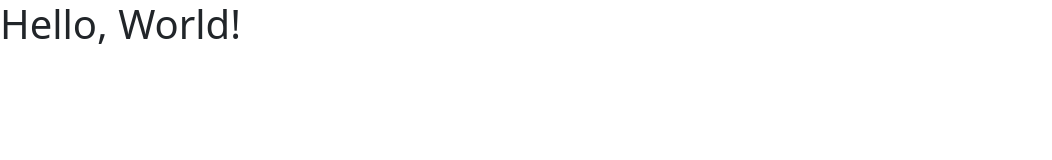
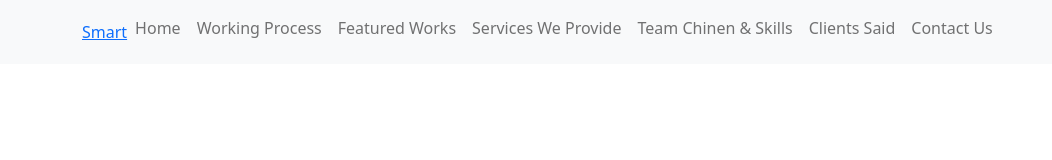
Before and after one commit to AlxMorgen/smart-agency-landing-page, a plain HTML site: page index.html in a window 1280 px wide. Shown: the whole page, without its empty margins (0-1052 px from the left). Drawn offline with nearby package versions, Linux system fonts and the light colour scheme.

Commit message:
Вставил шапку

```diff
--- a/index.html
+++ b/index.html
@@ -1,9 +1,50 @@
-<html>
+<!doctype html>
+<html lang="ru">
   <head>
+    <meta charset="utf-8">
+    <meta name="viewport" content="width=device-width, initial-scale=1">
     <link href="https://cdn.jsdelivr.net/npm/bootstrap@5.0.1/dist/css/bootstrap.min.css" rel="stylesheet" integrity="sha384-+0n0xVW2eSR5OomGNYDnhzAbDsOXxcvSN1TPprVMTNDbiYZCxYbOOl7+AMvyTG2x" crossorigin="anonymous">
-  </head>
+    <link rel="preconnect" href="https://fonts.googleapis.com">
+<link rel="preconnect" href="https://fonts.gstatic.com" crossorigin>
+<link href="https://fonts.googleapis.com/css2?family=Open+Sans:wght@400;600&display=swap" rel="stylesheet">
+</head>
   <body>
-    <h1>Hello, World!</h1>
+      <nav class="navbar navbar-expand-lg navbar-light bg-light">
+          <div class="container">
+              <a href="" class="navbar_brand">Smart</a>
+              <button class="navbar-toggler" type="button" data-toggle="collapse" data-target="#navbarContent" aria-controls="navbarContent" aria-expanded="false">
+                  <span class="navbar-toggler-icon"></span>
+              </button>
+              <div class="collapse navbar-collapse" id="navbarContent">
+                  <ul class="navbar-nav mr-auto mb-2">
+                      <li class="nav-item">
+                          <a href="" class="nav-link">Home</a>
+                      </li>
+                      <li class="nav-item">
+                        <a href="" class="nav-link">Working Process</a>
+                      </li>
+                      <li class="nav-item">
+                        <a href="" class="nav-link">Featured Works</a>
+                      </li>
+                      <li class="nav-item">
+                        <a href="" class="nav-link">Services We Provide</a>
+                      </li>
+                      <li class="nav-item">
+                        <a href="" class="nav-link">Team Chinen & Skills</a>
+                      </li>
+                      <li class="nav-item">
+                        <a href="" class="nav-link">Clients Said</a>
+                      </li>
+                      <li class="nav-item">
+                        <a href="" class="nav-link">Contact Us</a>
+                      </li>
+                  </ul>
+              </div>
+          </div>
+
+      </nav>
+
+
     <script src="https://cdn.jsdelivr.net/npm/bootstrap@5.0.1/dist/js/bootstrap.bundle.min.js" integrity="sha384-gtEjrD/SeCtmISkJkNUaaKMoLD0//ElJ19smozuHV6z3Iehds+3Ulb9Bn9Plx0x4" crossorigin="anonymous"></script>
   </body>
 </html>
```
